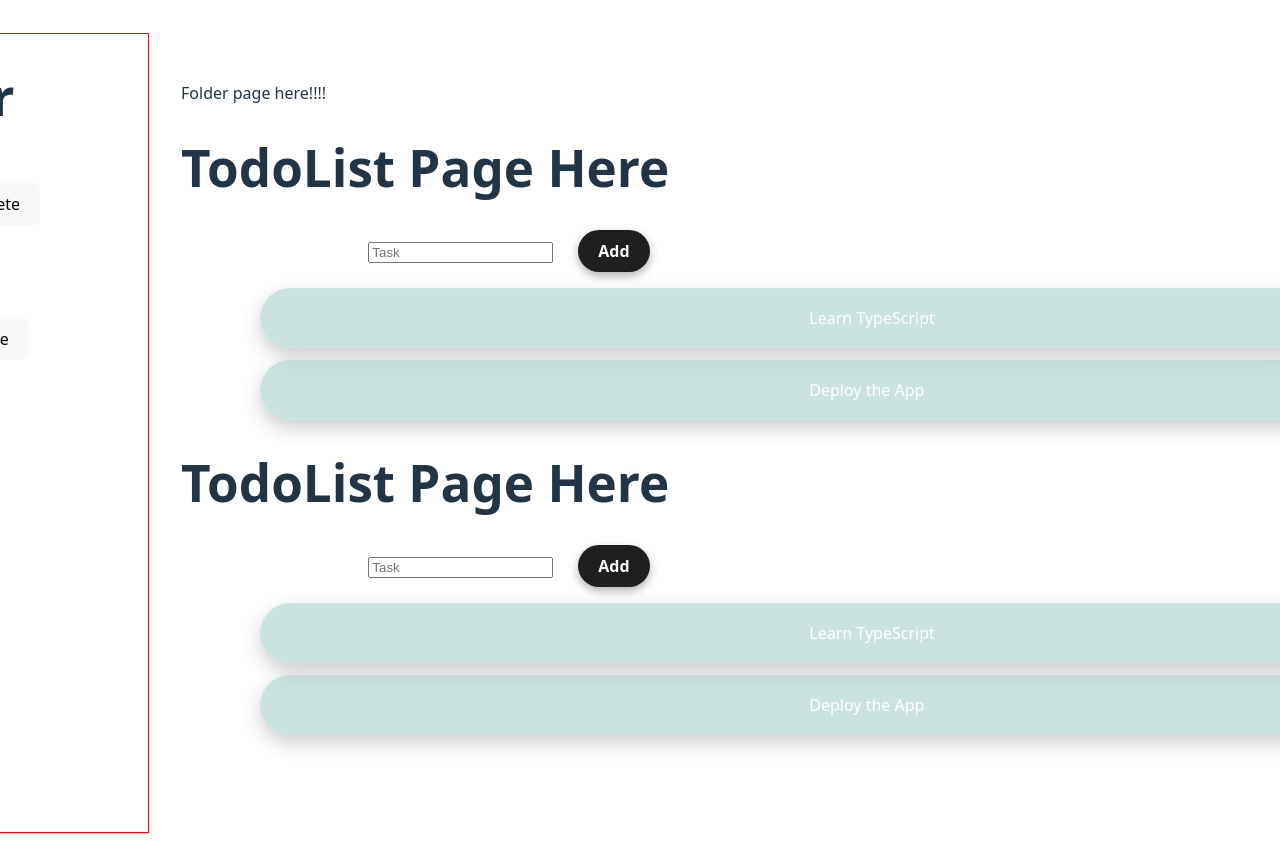
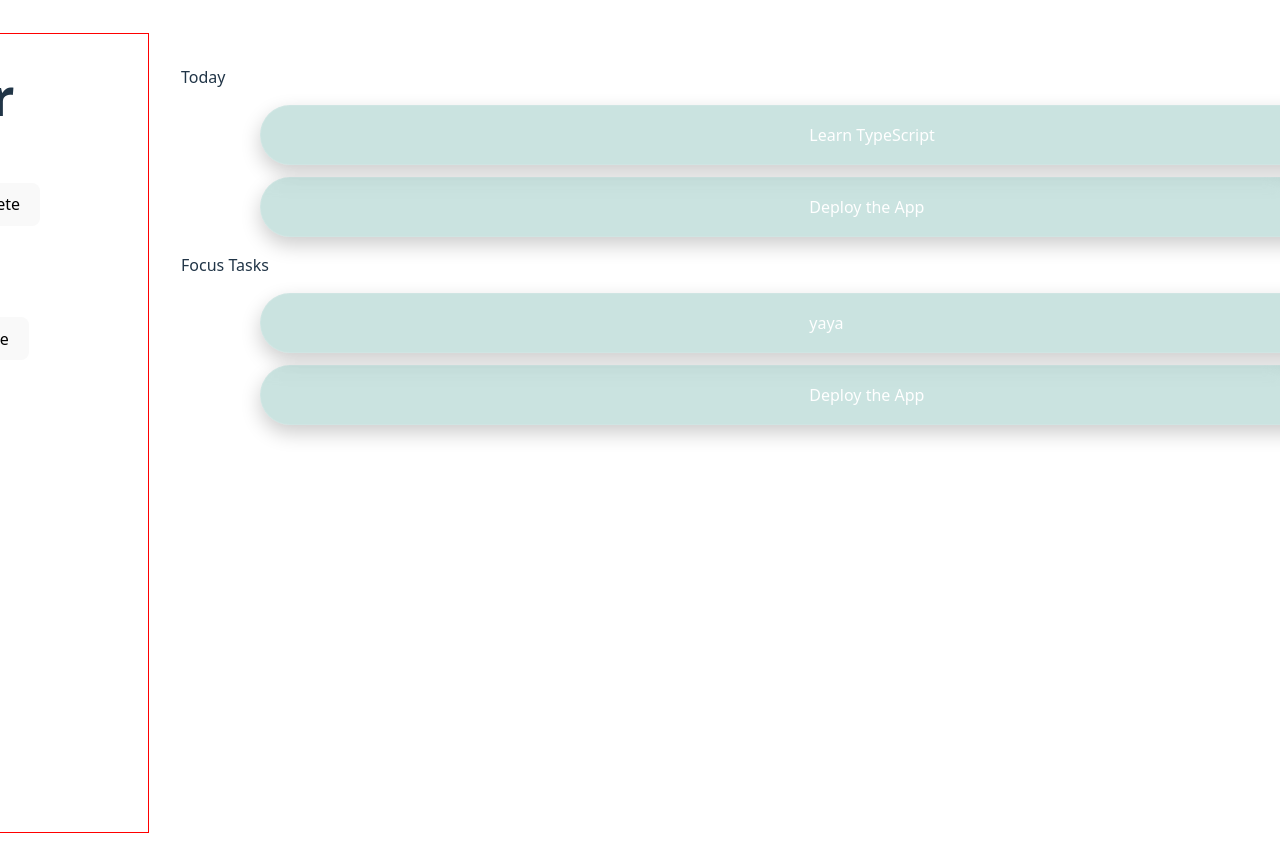
Before and after one commit to thomaswilliamscode/todo, a React (Vite) app: page /folder/1 in a window 1280 px wide. Shown: the top 841 px of the page. Built offline with nearby package versions, Linux system fonts and the light colour scheme.

Commit message:
feat: replace TodoList with FolderTodos component in FolderPage and implement FolderTodos for displaying todos

```diff
--- a/src/components/FolderPage.tsx
+++ b/src/components/FolderPage.tsx
@@ -1,6 +1,6 @@
 import { useParams } from 'react-router-dom'
 import { useTodoContext } from '../context/TodoContext'
-import TodoList from './TodoList'
+import FolderTodos from './FolderTodos'
 
 export default function FolderPage () {
   const { sidebarState } = useTodoContext()
@@ -12,24 +12,22 @@ export default function FolderPage () {
   const folder = sidebarState.data.filter( (obj) => (obj.id === folderNumber) && (obj.type === 'folder'))
   const lists = sidebarState.data.filter( (obj) => {
     if (obj.folderId === folderNumber && obj.type === 'list') {
-      console.log('OBJ: ' + obj.name);
       return obj;
     }
   })
   const output = lists.map( (obj) => {
-    console.log(`${Date.now()} - ${obj.id}`);
+    console.log(obj.todos);
     return (
       <div key={`${Date.now()} - ${obj.id}`}>
-        <TodoList />
+
+        <FolderTodos data={obj}/>
       </div>
     );
   })
-  console.log(lists)
 
 
   return (
     <>
-      <p>Folder page here!!!!</p>
       {output}
 
     </>
--- /dev/null
+++ b/src/components/FolderTodos.tsx
@@ -0,0 +1,45 @@
+import type { Todo } from '../types/todo'
+
+
+type Props = {
+  data: {
+    type: 'list',
+    id: number,
+    name: string,
+    todos: Todo[],
+    folderId: number
+  };
+}
+
+function displayTodos ( todos ) {
+  console.log('This is Array' + todos)
+  const display = todos.map( (obj) => {
+    if (!obj.completed) {
+      return (
+        <li
+          key={`${obj.id}`}
+          className='folder-todos todoItem'
+        >
+          <span></span>
+          <span>{obj.title}</span>
+          <button onClick={() => deleteTodo(todo.id)}>🗑️</button>
+        </li>
+      );
+    }
+  })
+
+  return display
+}
+
+export default function FolderTodos({ data }: Props) {
+    const { name, todos, id} = data
+  return (
+    <>
+      {data.name}
+      <ul>
+        {displayTodos(todos)}
+      </ul>
+
+    </>
+  )
+}
```
